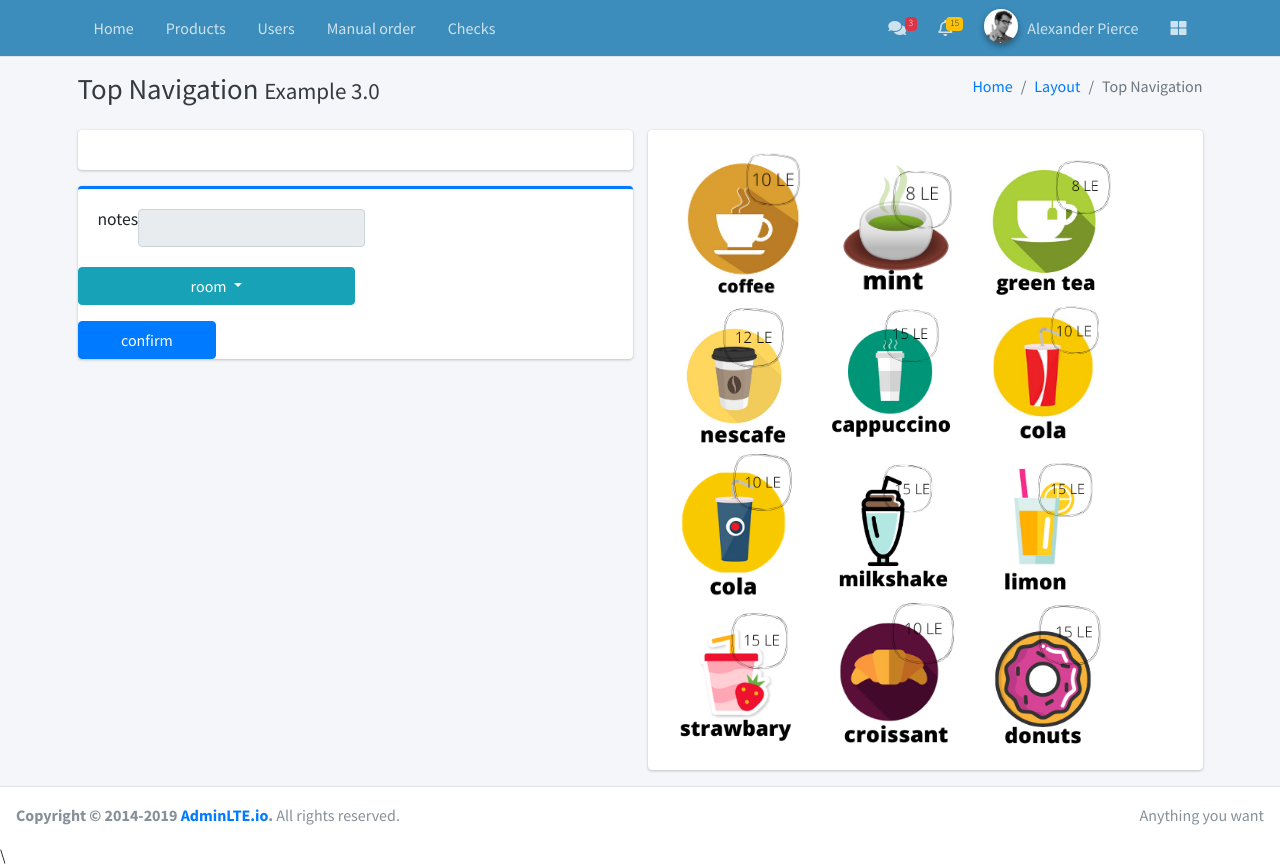
After one commit to AyaRamadan/cafetrai, a PHP site: page /views/userHome.php in a window 1280 px wide. The commit adds this page. Run offline with PHP 8.4, Linux system fonts and the light colour scheme; some libraries are stand-ins or nearby versions.

Commit message:
orders items

```diff
--- a/index.php
+++ b/index.php
@@ -36,7 +36,7 @@ scratch. This page gets rid of all links and provides the needed markup only.
           </div><!-- /.col -->
           <div class="col-sm-6">
             <ol class="breadcrumb float-sm-right">
-              <li class="breadcrumb-item"><a href="#">Home</a></li>
+              <li class="breadcrumb-item"><a href="./views/userHome.php">Home</a></li>
               <li class="breadcrumb-item"><a href="#">Layout</a></li>
               <li class="breadcrumb-item active">Top Navigation</li>
             </ol>
--- a/views/addProduct.php
+++ b/views/addProduct.php
@@ -48,7 +48,7 @@
                                     <option>option 4</option>
                                     <option>option 5</option>
                                 </select>
-                                <a href="./category">Add a category</a>
+                                <a href="./category.php">Add a category</a>
                             </div>
 
 
--- /dev/null
+++ b/views/css/home.css
@@ -0,0 +1,5 @@
+.menuItem{
+    cursor: pointer;
+    width: 150px;
+    height: 150px;
+}
--- /dev/null
+++ b/views/js/home.js
@@ -0,0 +1,58 @@
+let index=-1;
+$(".menuItem").on("click",(event)=>{
+    const child=`<div class="row newItem">
+        <label for="itemsNumber" class="col-2" >${event.target.id}</label>
+        <input class="input-group-text col-1 noOfItems" value="1"  readonly >
+        <input type="button" class="fa-hand-pointer plus" value="+">
+        <input type="button" class="fa-hand-pointer minus" value="-">
+        <input class="input-group-text col-3 itemsPrice" value='${event.target.alt}' readonly>
+        <input type="button" class="fa-hand-pointer text-black-100 text-bold bg-light remove" value="x"></input>
+        </div>`
+
+    const itemPrice=Number(event.target.alt.split(" ")[0]);
+    $("#orderItems").append(child);
+    $(event.target).css("display","none");
+    let obj=$(event.target);
+    index++;
+    $($(".plus")[index]).on("click",(event)=>{
+        let i=1;
+        const noOfItems=$(event.target).parent().children(".noOfItems");
+        const priceOfItems=$(event.target).parent().children(".itemsPrice");
+        noOfItems.val((index,value)=>{
+            let newValue=Number(value)+i;
+            i++;
+            return newValue;
+        });
+
+        priceOfItems.val((index,value)=>{
+            let newValue=Number(value.split(" ")[0])+itemPrice+" LE";
+            return newValue;
+        });
+    })
+    $($(".minus")[index]).on("click",(event)=>{
+        let i=1;
+        const noOfItems=$(event.target).parent().children(".noOfItems");
+        const priceOfItems=$(event.target).parent().children(".itemsPrice");
+        noOfItems.val((index,value)=>{
+            if(value>1){
+                let newValue=Number(value)-i;
+                i++;
+                return newValue;
+            }
+            else return value;
+        });
+
+        priceOfItems.val((index,value)=>{
+            if(Number(value.split(" ")[0])>itemPrice){
+                let newValue=Number(value.split(" ")[0])-itemPrice+" LE";
+                return newValue;
+            }
+            else return value;
+        });
+    })
+    $($(".remove")[index]).on("click",(event)=>{
+        $(event.target).parent().remove();
+        obj.css("display","inline-block");
+        index--;
+    })
+})
--- /dev/null
+++ b/views/userHome.php
@@ -0,0 +1,178 @@
+<!DOCTYPE html>
+<!--
+This is a starter template page. Use this page to start your new project from
+scratch. This page gets rid of all links and provides the needed markup only.
+-->
+<html lang="en">
+
+<head>
+    <meta charset="UTF-8">
+    <meta name="viewport" content="width=device-width, initial-scale=1.0">
+    <title>Document</title>
+    <!-- Font Awesome -->
+    <link rel="stylesheet" href="../plugins/fontawesome-free/css/all.min.css">
+    <!-- Ionicons -->
+    <link rel="stylesheet" href="https://code.ionicframework.com/ionicons/2.0.1/css/ionicons.min.css">
+    <!-- Theme style -->
+    <link rel="stylesheet" href="../public/dist/css/adminlte.min.css">
+    <!-- Google Font: Source Sans Pro -->
+    <link href="https://fonts.googleapis.com/css?family=Source+Sans+Pro:300,400,400i,700" rel="stylesheet">
+    <!-- custom stylesheet -->
+    <link href="css/home.css" rel="stylesheet">
+</head>
+
+
+
+<script>
+
+<?php
+$status="processing";
+
+?>
+
+if(true){
+    let x= "<?php echo $status?>"
+    console.log(x);
+
+}
+</script>
+
+
+
+<body class="hold-transition layout-top-nav">
+    <div class="wrapper">
+
+        <!-- Navbar -->
+        <?php include '../partials/nav.php'; ?>
+        <!-- /.navbar -->
+
+        <!-- Content Wrapper. Contains page content -->
+        <div class="content-wrapper">
+            <!-- Content Header (Page header) -->
+            <div class="content-header">
+                <div class="container">
+                    <div class="row mb-2">
+                        <div class="col-sm-6">
+                            <h1 class="m-0 text-dark"> Top Navigation <small>Example 3.0</small></h1>
+                        </div><!-- /.col -->
+                        <div class="col-sm-6">
+                            <ol class="breadcrumb float-sm-right">
+                                <li class="breadcrumb-item"><a href="#">Home</a></li>
+                                <li class="breadcrumb-item"><a href="#">Layout</a></li>
+                                <li class="breadcrumb-item active">Top Navigation</li>
+                            </ol>
+                        </div><!-- /.col -->
+                    </div><!-- /.row -->
+                </div><!-- /.container-fluid -->
+            </div>
+            <!-- /.content-header -->
+
+            <!-- Main content -->
+            <div class="content">
+                <div class="container">
+                    <form>
+                        <div class="row">
+                            <div class="col-lg-6">
+                                <div class="card">
+                                    <div class="card-body" id="orderItems">
+
+
+
+
+                                    </div>
+                                </div>
+
+                                <div class="card card-primary card-outline">
+                                    <div class="card-body">
+                                        <h1 class="card-title">notes</h1>
+
+                                        <input class="input-group-text">
+                                        </input>
+
+                                    </div>
+                                    <div class="btn-group">
+
+                                        <button type="button" class="btn btn-info col-6 dropdown-toggle" data-toggle="dropdown" aria-haspopup="true" aria-expanded="false">
+                                            room
+                                        </button>
+                                        <div class="dropdown-menu">
+                                            <a class="dropdown-item" href="#">Action</a>
+                                            <a class="dropdown-item" href="#">Another action</a>
+                                            <a class="dropdown-item" href="#">Something else here</a>
+                                            <div class="dropdown-divider"></div>
+                                            <a class="dropdown-item" href="#">Separated link</a>
+                                        </div>
+                                    </div>
+                                    <button type="submit" class="btn btn-primary col-3  mt-lg-3 float-right">confirm</button>
+
+                                </div><!-- /.card -->
+                            </div>
+                            <!-- /.col-md-6 -->
+                            <div class="col-lg-6">
+
+
+                                <div class="card">
+                                    <div class="card-body">
+                                        <img class="menuItem" src="../public/products-images/coffee.png" id="coffee" alt="10 LE"/>
+                                        <img class="menuItem" src="../public/products-images/mint.png" id="tea" alt="6 LE"/>
+                                        <img class="menuItem" src="../public/products-images/green-tea.png" id="grean_tea" alt="8 LE"/>
+                                        <img class="menuItem" src="../public/products-images/nescafe.png" id="nescafe" alt="12 LE"/>
+                                        <img class="menuItem" src="../public/products-images/cappuccino.png" id="cappuccino" alt="15 LE"/>
+                                        <img class="menuItem" src="../public/products-images/cola.png" id="cola" alt="10 LE"/>
+                                        <img class="menuItem" src="../public/products-images/pepsi.png" id="pepsi" alt="10 LE"/>
+                                        <img class="menuItem" src="../public/products-images/milkshake.png" id="milkshake" alt="15 LE"/>
+                                        <img class="menuItem" src="../public/products-images/limon.png" id="limon" alt="15 LE"/>
+                                        <img class="menuItem" src="../public/products-images/strawbary.png" id="strawbary" alt="15 LE"/>
+                                        <img class="menuItem" src="../public/products-images/croissant.png" id="croissant" alt="10 LE"/>
+                                        <img class="menuItem" src="../public/products-images/donuts.png" id="donuts" alt="15 LE"/>
+                                    </div>
+                                </div>
+
+                            </div>
+                            <!-- /.col-md-6 -->
+                        </div>
+                    </form>
+                    <!-- /.row -->
+                </div><!-- /.container-fluid -->
+            </div>
+            <!-- /.content -->
+        </div>
+        <!-- /.content-wrapper -->
+
+        <!-- Control Sidebar -->
+        <aside class="control-sidebar control-sidebar-dark">
+            <!-- Control sidebar content goes here -->
+            <div class="p-3">
+                <h5>Title</h5>
+                <p>Sidebar content</p>
+            </div>
+        </aside>
+        <!-- /.control-sidebar -->
+
+        <!-- Main Footer -->
+        <footer class="main-footer">
+            <!-- To the right -->
+            <div class="float-right d-none d-sm-inline">
+                Anything you want
+            </div>
+            <!-- Default to the left -->
+            <strong>Copyright &copy; 2014-2019 <a href="https://adminlte.io">AdminLTE.io</a>.</strong> All rights reserved.
+        </footer>
+    </div>
+    <!-- ./wrapper -->
+
+    <!-- REQUIRED SCRIPTS -->
+
+    <!-- jQuery -->
+    <script src="../plugins/jquery/jquery.min.js"></script>
+    <!-- Bootstrap 4 -->
+    <script src="../plugins/bootstrap/js/bootstrap.bundle.min.js"></script>
+    <!-- AdminLTE App -->
+    <script src="../public/dist/js/adminlte.min.js"></script>
+    <!-- AdminLTE for demo purposes -->
+    <script src="../public/dist/js/demo.js"></script>
+    <!-- custom Page script -->\
+    <script src="js/home.js"></script>
+</body>
+
+</html>
```
Also changed, not shown: public/products-images/cappuccino.png (added), public/products-images/coffee.png (added), public/products-images/cola.png (added), public/products-images/croissant.png (added), public/products-images/donuts.png (added), public/products-images/green-tea.png (added), public/products-images/limon.png (added), public/products-images/milkshake.png (added), public/products-images/mint.png (added), public/products-images/nescafe.png (added), public/products-images/pepsi.png (added), public/products-images/strawbary.png (added), public/products-images/tea2.png (added).
